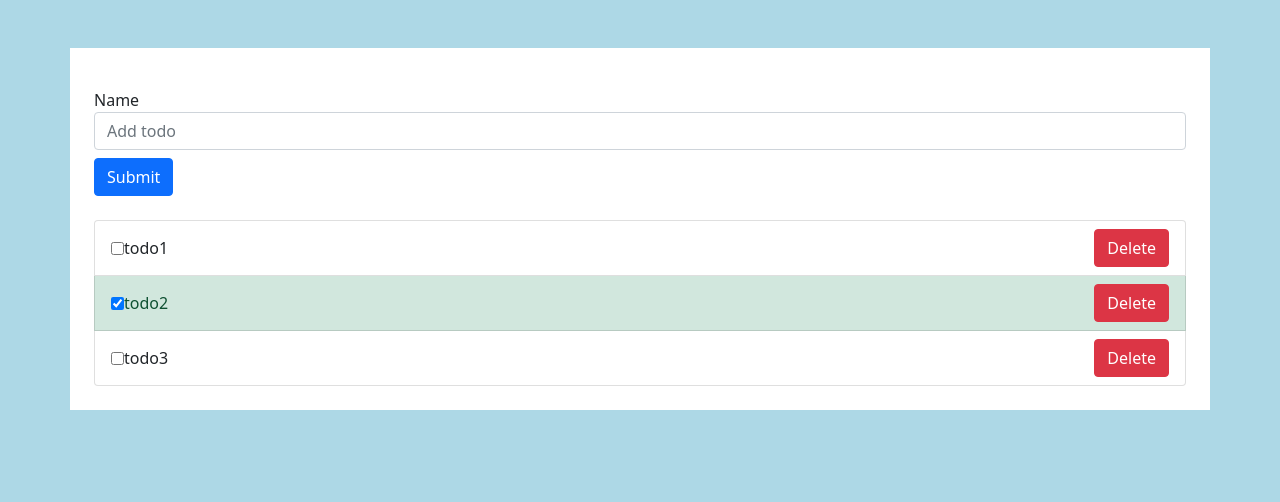
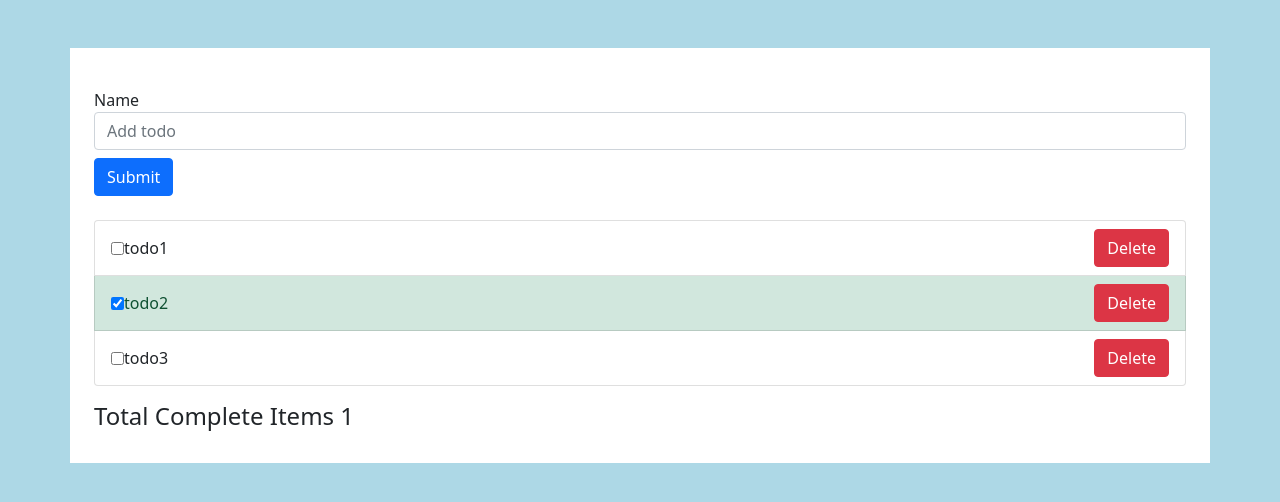
Before and after one commit to JWoltjen/todo-w-reduxtoolkit, a React (Create React App) app: page / in a window 1280 px wide. Shown: the top 502 px of the page. Built offline with nearby package versions, Linux system fonts and the light colour scheme.

Commit message:
build total completed items component

```diff
--- a/src/App.js
+++ b/src/App.js
@@ -1,12 +1,14 @@
 import AddTodoForm from './components/AddTodoForm';
 import TodoList from './components/TodoList';
 import 'bootstrap/dist/css/bootstrap.min.css'
+import TotalCompleteItems from './components/TotalCompleteItems';
 
 function App() {
   return (
     <div className="container bg-white p-4 mt-5">
       <AddTodoForm/>
       <TodoList/>
+      <TotalCompleteItems/>
     </div>
   );
 }
--- /dev/null
+++ b/src/components/TotalCompleteItems.js
@@ -0,0 +1,10 @@
+import React from 'react'
+import {useSelector } from 'react-redux'
+
+
+const TotalCompleteItems = () => {
+    const completedTodos = useSelector((state) => state.todos.filter((todo) => todo.completed === true));
+    return <h4 className='mt-3'>Total Complete Items {completedTodos.length}</h4>
+};
+
+export default TotalCompleteItems;
```
Also changed, not shown: 1 other file (tests, documents, lock files or other folders).
